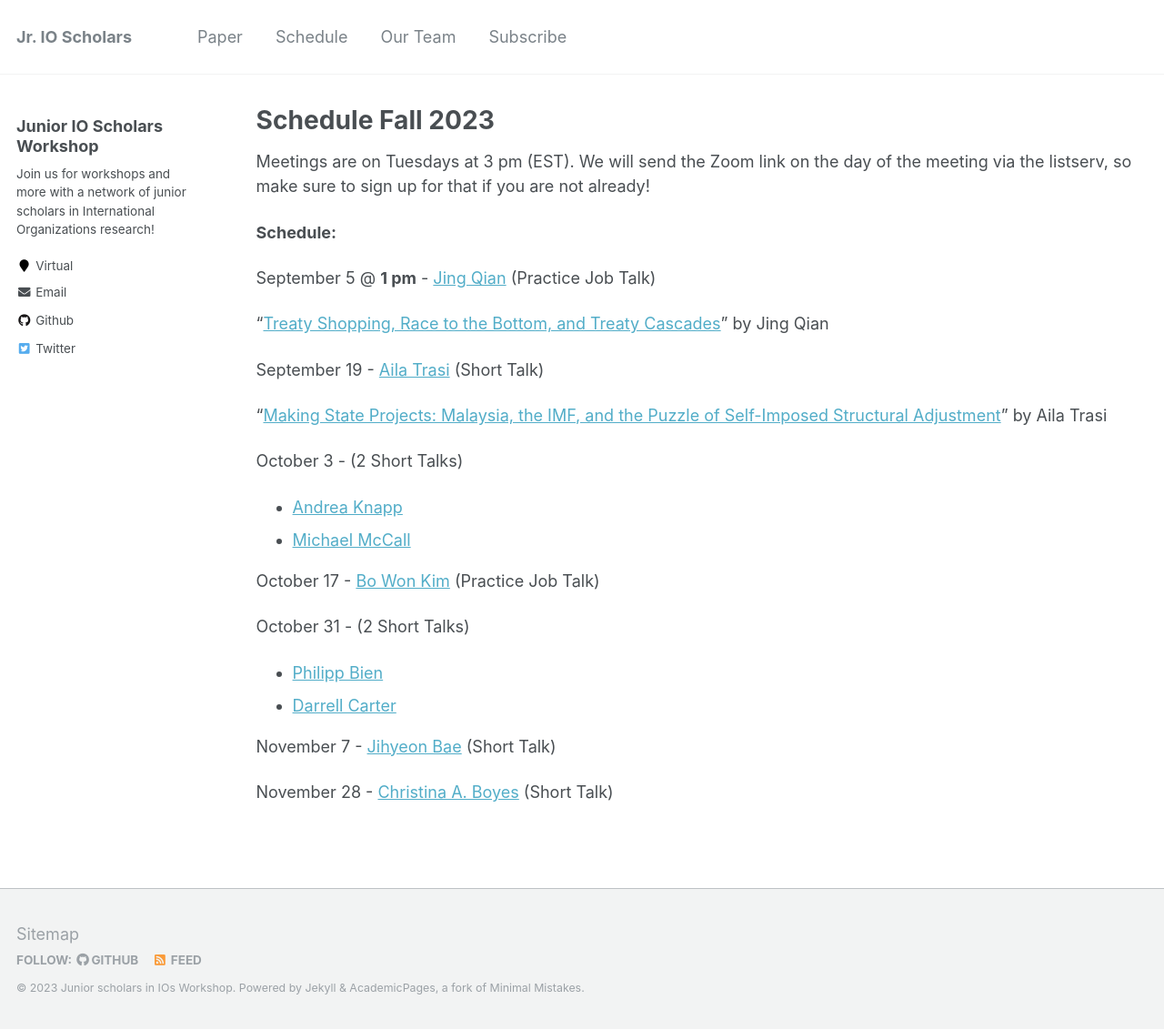
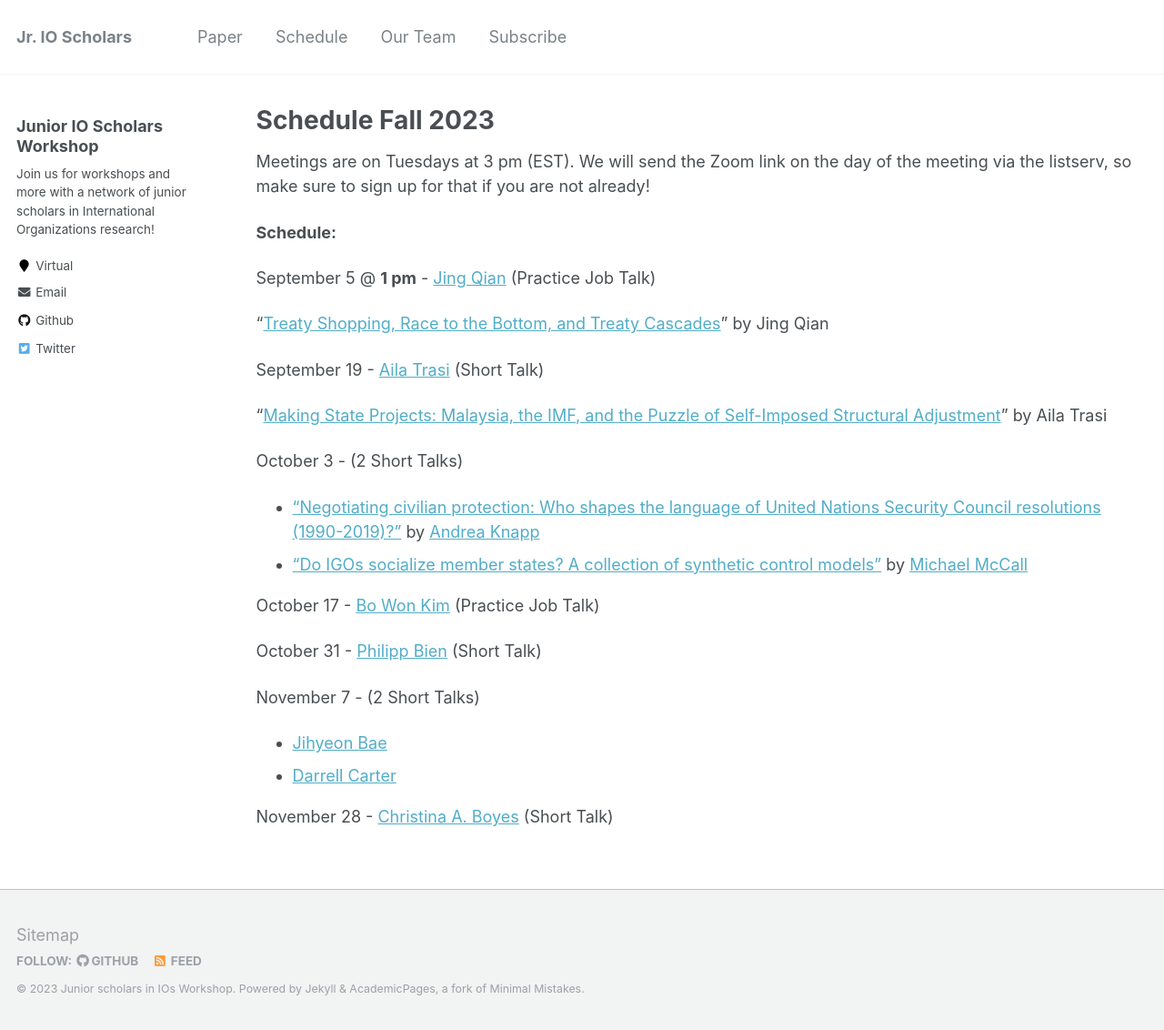
Before and after one commit to IO-workshop/IO-workshop.github.io, a Jekyll site: the page built from _pages/schedule.md, in a window 1280 px wide and 1132 px high. Shown: the whole window at 91% size. Built offline with Jekyll 4.4.1, drawn with Linux system fonts in a browser that asks for light colours.

Commit message:
update w/ modified schedule and papers for next week

```diff
--- a/_pages/schedule.md
+++ b/_pages/schedule.md
@@ -19,16 +19,16 @@ September 19 - [Aila Trasi](https://politicalscience.jhu.edu/directory/aila-tras
 
 
 October 3 - (2 Short Talks)
-- [Andrea Knapp](https://www.unibo.it/sitoweb/andrea.knapp2/en)
-- [Michael McCall](https://www.mccall.cc/)
+- ["Negotiating civilian protection: Who shapes the language of United Nations Security Council resolutions (1990-2019)?"](https://io-workshop.github.io/files/Knapp_JuniorIO.pdf) by [Andrea Knapp](https://www.unibo.it/sitoweb/andrea.knapp2/en)
+- ["Do IGOs socialize member states? A collection of synthetic control models"](https://io-workshop.github.io/files/IGO-synthetic_control.pdf) by [Michael McCall](https://www.mccall.cc/)
 
 October 17 - [Bo Won Kim](https://www.bowonkim.com/) (Practice Job Talk)
 
-October 31 - (2 Short Talks)
-- [Philipp Bien](https://www.polver.uni-konstanz.de/en/malang0/team/academic-staff/philipp-bien/)
+October 31 - [Philipp Bien](https://www.polver.uni-konstanz.de/en/malang0/team/academic-staff/philipp-bien/) (Short Talk)
+
+November 7 - (2 Short Talks)
+- [Jihyeon Bae](https://www.polisci.washington.edu/people/jihyeon-bae)
 - [Darrell Carter](https://twitter.com/d_carterpolisci?lang=en)
-
-November 7 - [Jihyeon Bae](https://www.polisci.washington.edu/people/jihyeon-bae) (Short Talk)
 
 November 28 - [Christina A. Boyes](https://christinaaboyes.weebly.com/) (Short Talk)
 
```
Also changed, not shown: 2 other files.
